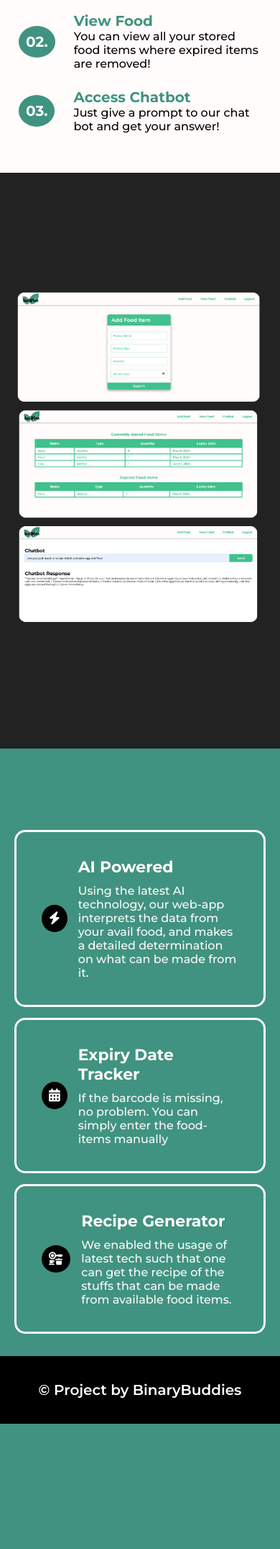
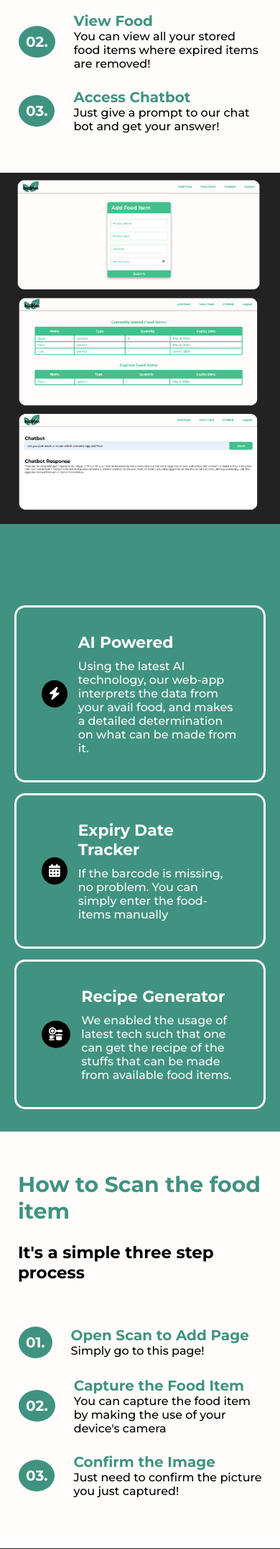
Before and after one commit to herin7/bb4_django, a Django app: page / in a window 390 px wide; the page is wider, and only the part inside the window is pictured. Shown: the part 1462-3614 px from the top of that part at 72% size. Before the commit the page ends 3440 px from the top of that part, so only its background shows below. Run offline with Django 5.2, Linux system fonts and the light colour scheme; data comes from the database, SQL or seed files in the repository; both versions use the stored data as it was after the commit; parts of the project's set-up code (start-up, migrations or seed data) failed here and were passed over; some libraries are stand-ins or nearby versions.

Commit message:
Adding the scan_food section on the home page

```diff
--- a/bb4main/static/style.css
+++ b/bb4main/static/style.css
@@ -6,6 +6,22 @@
   box-sizing: border-box;
   font-family: "Montserrat", sans-serif;
   scroll-behavior: smooth;
+}
+::-webkit-scrollbar {
+  width: 10px;
+  border: 2px solid var(--primary-color);
+
+}
+
+/* Track */
+::-webkit-scrollbar-track {
+  background: var(--primary-color);
+}
+
+/* Handle */
+::-webkit-scrollbar-thumb {
+  background:  #444;
+  border-radius: 5px;
 }
 
 :root {
@@ -338,8 +354,8 @@
   display: flex;
 }
 #homepage-sec2 .img-box {
-  width: 600px;
   background: #222;
+  flex-basis: 50%;
   height: 800px;
   display: flex;
   align-items: center;
@@ -447,6 +463,72 @@
 }
 #homepage-sec3 .features-box .box p {
   font-size: 20px;
+  font-weight: 500;
+}
+
+/*Gotta add new changes right here!*/
+#homepage-sec4{
+  display: flex;
+  flex-direction: row-reverse;
+  align-items: center;
+  justify-content: center;
+  gap: 15px;
+}
+
+
+#homepage-sec4 .img-box {
+  width: 600px;
+  background: #222;
+  height: 800px;
+  display: flex;
+  align-items: center;
+  justify-content: center;
+}
+#homepage-sec4 .col {
+  /* flex-basis: 55%; */
+  background: var(--primary-color);
+  display: flex;
+  flex-direction: column;
+  align-items: flex-start;
+  padding: 55px;
+  justify-content: center;
+  /* gap: 15px; */
+}
+#homepage-sec4 .col .row h1 {
+  font-size: 55px;
+  width : 100%;
+}
+#homepage-sec4 .col .row h2 {
+  font-size: 35px;
+}
+#homepage-sec4 .col #steps-box {
+  display: flex;
+  flex-direction: column;
+  gap: 25px;
+  margin-top : 55px;
+}
+#homepage-sec4 .col #steps-box .row {
+  display: flex;
+  gap: 10px;
+  align-items: center;
+  justify-content: flex-start;
+}
+#homepage-sec4 .col #steps-box .row .number-box {
+  padding: 25px;
+  border: 1px solid;
+  border-radius: 50%;
+  background: var(--secondary-color);
+  color: var(--primary-color);
+  font-size: 25px;
+  font-weight: 700;
+  margin-right : 15px;
+}
+#homepage-sec4 .col #steps-box .row .step-content h2 {
+  color: var(--secondary-color);
+  font-size: 30px;
+}
+#homepage-sec4 .col #steps-box .row .step-content p {
+  font-size: 18px;
   font-weight: 500;
 }
 
@@ -622,6 +704,68 @@
     left: 5%;
    /* display: block; */
   }
+
+  #homepage-sec4{
+    display: flex;
+    flex-direction: column;
+  }
+
+
+  #homepage-sec4 .img-box {
+    width: 600px;
+    background: #222;
+    height: 800px;
+    display: flex;
+    align-items: center;
+    justify-content: center;
+  }
+  #homepage-sec4 .img-box img{
+    width: 480px;
+  }
+  #homepage-sec4 .col {
+    padding: 55px 25px;
+    display: flex;
+    flex-direction: column;
+    gap: 5px;
+  }
+  #homepage-sec4 .col .row h1 {
+    font-size: 30px;
+
+  }
+  #homepage-sec4 .col .row h2 {
+    font-size: 23px;
+  }
+  #homepage-sec4 .col #steps-box {
+    display: flex;
+    flex-direction: column;
+    gap: 25px;
+    margin-top : 55px;
+  }
+  #homepage-sec4 .col #steps-box .row {
+    display: flex;
+    gap: 10px;
+    align-items: center;
+    justify-content: flex-start;
+  }
+  #homepage-sec4 .col #steps-box .row .number-box {
+    padding: 10px;
+    border: 1px solid;
+    border-radius: 50%;
+    background: var(--secondary-color);
+    color: var(--primary-color);
+    font-size: 20px;
+    font-weight: 700;
+    margin-right : 15px;
+  }
+  #homepage-sec4 .col #steps-box .row .step-content h2 {
+    color: var(--secondary-color);
+    font-size: 20px;
+  }
+  #homepage-sec4 .col #steps-box .row .step-content p {
+    font-size: 16px;
+    font-weight: 500;
+  }
+
 }
 
 
--- a/bb4main/templates/home.html
+++ b/bb4main/templates/home.html
@@ -109,6 +109,46 @@
       </div>
     </div>
   </section>
+
+  <section id="homepage-sec4">
+    <div class="col">
+      <div class="row">
+        <h1>How to Scan the food item</h1>
+      </div>
+      <div class="row">
+        <h2>It's a simple three step process</h2>
+      </div>
+      <div id="steps-box">
+        <div class="row">
+          <div class="number-box">01.</div>
+          <div class="step-content">
+            <h2>Open Scan to Add Page</h2>
+            <p>Simply go to this page!</p>
+          </div>
+        </div>
+        <div class="row">
+          <div class="number-box">02.</div>
+          <div class="step-content">
+            <h2>Capture the Food Item</h2>
+            <p>
+              You can capture the food item by making the use of your device's camera
+            </p>
+          </div>
+        </div>
+        <div class="row">
+          <div class="number-box">03.</div>
+          <div class="step-content">
+            <h2>Confirm the Image</h2>
+            <p>Just need to confirm the picture you just captured!</p>
+          </div>
+        </div>
+      </div>
+    </div>
+    <div class="img-box">
+      {%load static%}
+      <img src="{%static 'scan_food_preview.png'%}" alt="" />
+    </div>
+  </section>
   <footer
     class="landing-page-footer"
     style="
--- a/bb4main/templates/layout.html
+++ b/bb4main/templates/layout.html
@@ -13,7 +13,6 @@
   </head>
   <body>
     <script src="https://cdnjs.cloudflare.com/ajax/libs/jspdf/2.5.3/jspdf.umd.min.js"></script>
-
     <!-- Navigation Bar -->
 <header>
   <nav class="navbar">
@@ -69,12 +68,8 @@
     const menu = document.getElementById("menu-icon");
     const cancel = document.getElementById("cancel-icon");
     const sidebar = document.querySelector(".sidebar");
-    const dropdownLi = document.getElementById("dropdown-li")
-    const dropdownContent = document.querySelector(".dropdown-content")
-
-    dropdownLi.addEventListener("click",()=>{
-
-    })
+    // const dropdownLi = document.getElementById("dropdown-li")
+    // const dropdownContent = document.querySelector(".dropdown-content")
 
     menu.addEventListener("click",()=>{
       sidebar.style.right = "0%";
```
Also changed, not shown: db.sqlite3.
